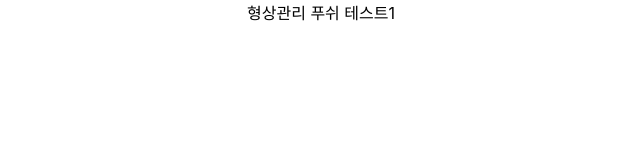
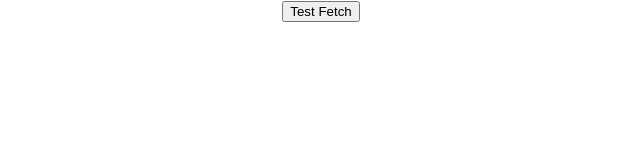
Before and after one commit to rws7130/react-teampj, a React (Create React App) app: page / in a window 1280 px wide. Shown: the top 160 px of the page, without its empty margins (319-959 px from the left). Built offline with nearby package versions, Linux system fonts and the light colour scheme.

Commit message:
fetch test

```diff
--- a/src/App.js
+++ b/src/App.js
@@ -1,24 +1,28 @@
 import "./App.css";
 
+async function testFetch() {
+  fetch(`${process.env.REACT_APP_SERVER_URL}/goods`, {
+    method: "GET",
+    headers: {
+      "Content-Type": "application/json",
+    },
+  })
+    .then((r) => {
+      return r.json();
+    })
+    .then((obj) => {
+      document.querySelector(".testfetch").innerHTML = JSON.stringify(obj);
+    })
+    .catch((err) => console.log(err));
+}
+
 function App() {
-  console.log(process.env.REACT_APP_SERVER_URL);
-  // fetch(`${process.env.SERVER_URL}/goods`, {
-  //   method: "GET",
-  //   headers: {
-  //     "Content-Type": "application/json",
-  //   },
-  // })
-  //   .then((res) => {
-  //     console.log(res);
-  //     return res.json();
-  //   })
-  //   .then((res) => {
-  //     console.log(res);
-  //   })
-  //   .catch((err) => {
-  //     console.log(err);
-  //   });
-  return <div className="App">형상관리 푸쉬 테스트1</div>;
+  return (
+    <div className="App">
+      <button onClick={testFetch}>Test Fetch</button>
+      <div className="testfetch"></div>
+    </div>
+  );
 }
 
 export default App;
```
